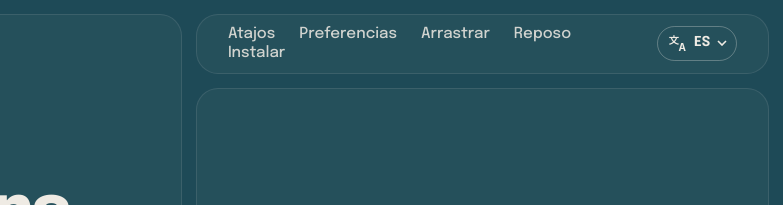
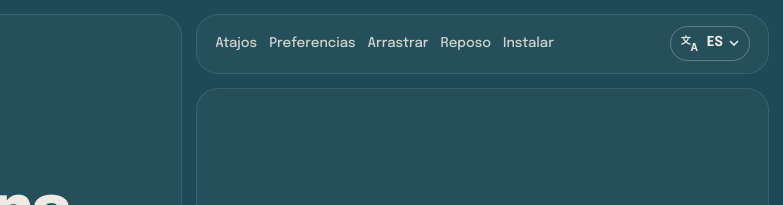
Before and after one commit to OxDAbit/toc, a plain HTML site: page index.html in a window 1024 px wide. Shown: the top 205 px of the page, 241-1024 px from the left. Drawn offline with Linux system fonts and the light colour scheme; a web font is replaced by a local one.

Commit message:
Mantiene la navegación de la web en una sola línea
Con el enlace «Preferencias», los cinco enlaces se partían en dos líneas
entre 861 y 1023 px. El espacio entre enlaces se adapta al ancho y, con
el hero en dos columnas, la navegación se compacta. Comprobado de 600 a
1440 px en castellano y en inglés.

```diff
--- a/assets/style.css
+++ b/assets/style.css
@@ -4,7 +4,7 @@ Name:     assets/style.css
 Purpose:  Estilos de la web de toc. Idea: la portada en azul petróleo,
           organizada como un escritorio con ventanas en mosaico;
           el resto de la página es papel claro (u oscuro, según el sistema).
-Version:  v0.0.1
+Version:  v0.0.2
 Author:   David Alvarez Medina aka 0xDA_bit
 Created:  20/11/2026
 -------------------------------------------------------------------------------
@@ -170,7 +170,7 @@ kbd {
 .nav-links {
   display: flex;
   flex-wrap: wrap;
-  gap: 0.25rem 1.5rem;
+  gap: 0.25rem clamp(0.9rem, 1.5vw, 1.5rem);
   margin: 0;
   padding: 0;
   list-style: none;
@@ -178,6 +178,7 @@ kbd {
   font-size: 0.95rem;
   line-height: 1;
 }
+.nav-links li { white-space: nowrap; }
 .nav-links a { text-decoration: none; opacity: 0.85; }
 .nav-links a:hover { opacity: 1; text-decoration: underline; }
 
@@ -509,6 +510,13 @@ pre {
 
 /* ---------- Pantallas estrechas ---------- */
 
+/* Con dos columnas, el panel de navegación es estrecho: se compacta para que
+   los cinco enlaces y el selector de idioma quepan en una línea. */
+@media (min-width: 861px) and (max-width: 1060px) {
+  .nav-links { gap: 0.25rem 0.75rem; font-size: 0.84rem; }
+  .panel-nav { padding-inline: 18px; gap: 0.75rem; }
+}
+
 @media (max-width: 860px) {
   .menu { grid-template-columns: minmax(0, 1fr); }
   .hero-panels { grid-template-columns: minmax(0, 1fr); grid-template-rows: none; min-height: 0; }
--- a/index.html
+++ b/index.html
@@ -23,7 +23,7 @@ Created:  20/11/2026
 <link rel="preconnect" href="https://fonts.googleapis.com">
 <link rel="preconnect" href="https://fonts.gstatic.com" crossorigin>
 <link rel="stylesheet" href="https://fonts.googleapis.com/css2?family=Epilogue:wght@400;500;700;800&family=Sometype+Mono:wght@500&display=swap">
-<link rel="stylesheet" href="assets/style.css?v=a51585be">
+<link rel="stylesheet" href="assets/style.css?v=2671727c">
 <script defer src="assets/demo.js?v=91f83004"></script>
 </head>
 <body>
```
Also changed, not shown: en/index.html (+1 -1 lines).
